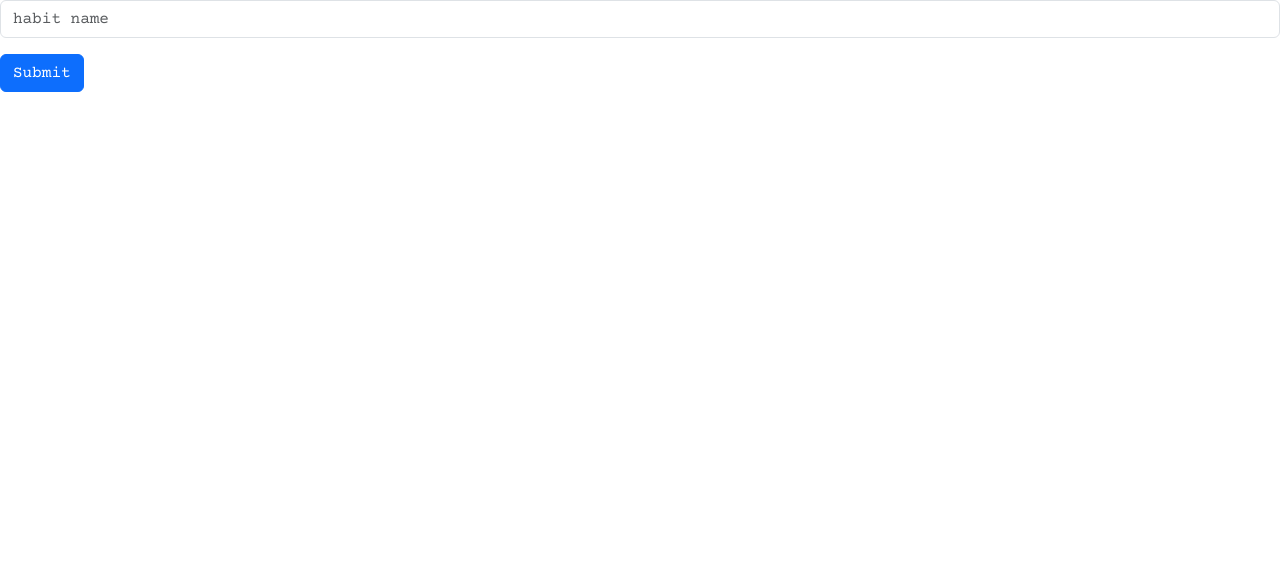
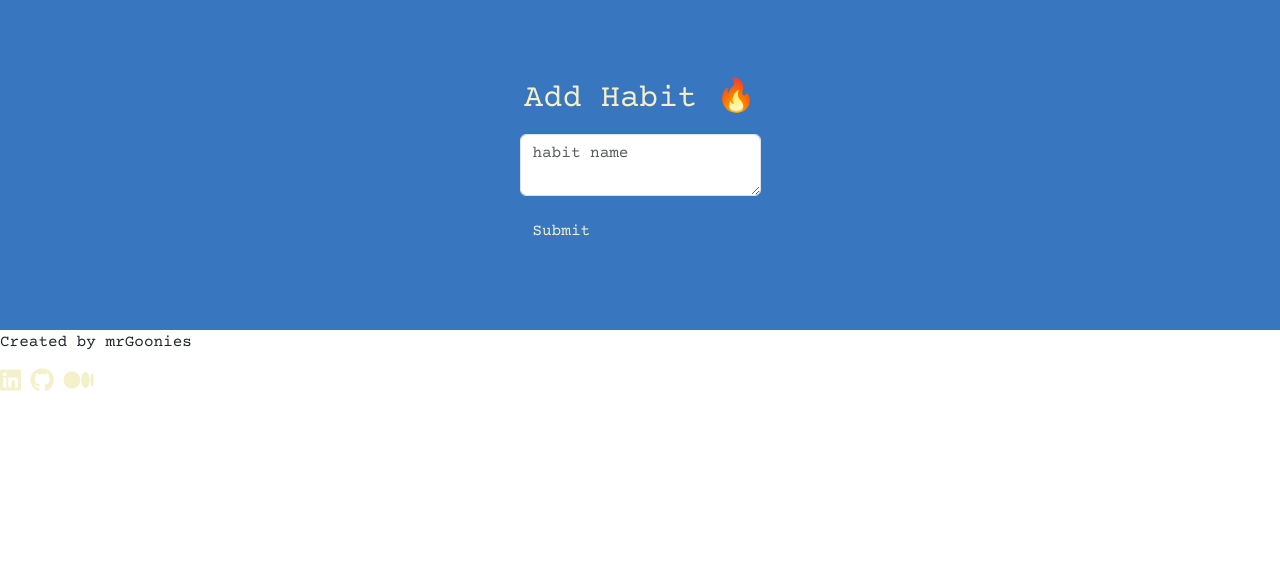
Before and after one commit to mrGoonies/habit-tracker, a Flask app: page /add in a window 1280 px wide. Shown: the part 88-658 px from the top of the page. Run offline with Flask 3, Linux system fonts and the light colour scheme; some libraries are stand-ins or nearby versions.

Commit message:
Estilos en "add habit"

```diff
--- a/static/css/style.css
+++ b/static/css/style.css
@@ -28,6 +28,27 @@
   }
 }
 
+/*Add habit page*/
+.main-habit {
+  display: flex;
+  justify-content: center;
+  align-items: center;
+  padding: 5rem;
+  background-color: #3876BF;
+  flex-direction: column;
+  height: 100%;
+
+  && h2 {
+    color: #F3F0CA;
+    margin-bottom: 1rem;
+  }
+
+  }
+
+
+}
+
+
 footer {
   display: flex;
   justify-content: space-around;
--- a/templates/add_habit.html
+++ b/templates/add_habit.html
@@ -2,11 +2,12 @@
 
 {% block main_content %}
 <main class="main-habit">
-    <form class="main-habit__form" method="POST">
+    <h2>Add Habit 🔥</h2>
+    <form class="main-habit__form " method="POST">
         <div class="mb-3">
-            <input type="text" class="form-control" id="habit" name="habit" placeholder="habit name">
+            <textarea type="text" class="form-control" id="habit" name="habit" placeholder="habit name"></textarea>
         </div>
-        <button type="submit" class="btn btn-primary">Submit</button>
+        <button type="submit" class="btn" style="color: #F3F0CA">Submit</button>
     </form>
 </main>
 {% endblock %}
```
